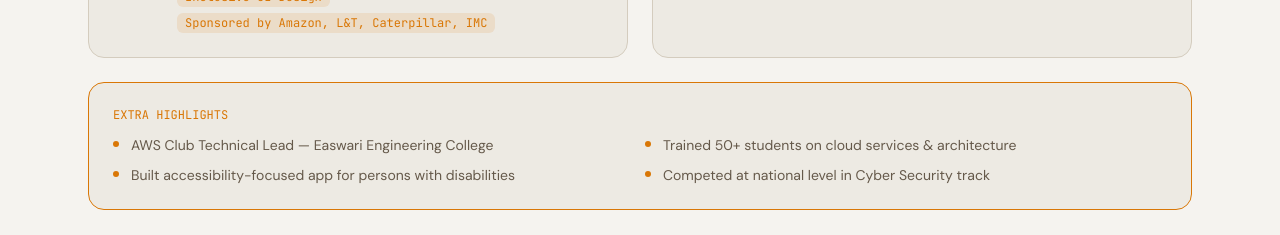
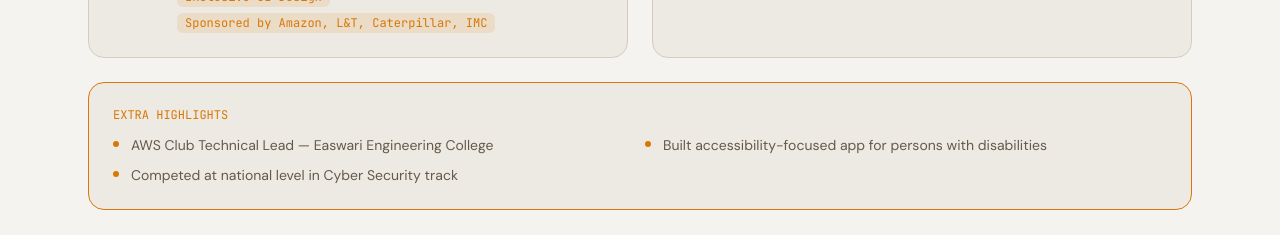
Before and after one commit to Srinivasan0107/srini_portfolio, a React (Vite) app: page / in a window 1280 px wide. Shown: the part 6400-6635 px from the top of the page. Built offline with nearby package versions, Linux system fonts and the light colour scheme.

Commit message:
remove trained students highlight

```diff
--- a/src/components/Achievements.jsx
+++ b/src/components/Achievements.jsx
@@ -157,7 +157,6 @@ export default function Achievements() {
             <ul className="grid sm:grid-cols-2 gap-2.5">
               {[
                 'AWS Club Technical Lead — Easwari Engineering College',
-                'Trained 50+ students on cloud services & architecture',
                 'Built accessibility-focused app for persons with disabilities',
                 'Competed at national level in Cyber Security track',
               ].map((h, j) => (
```
